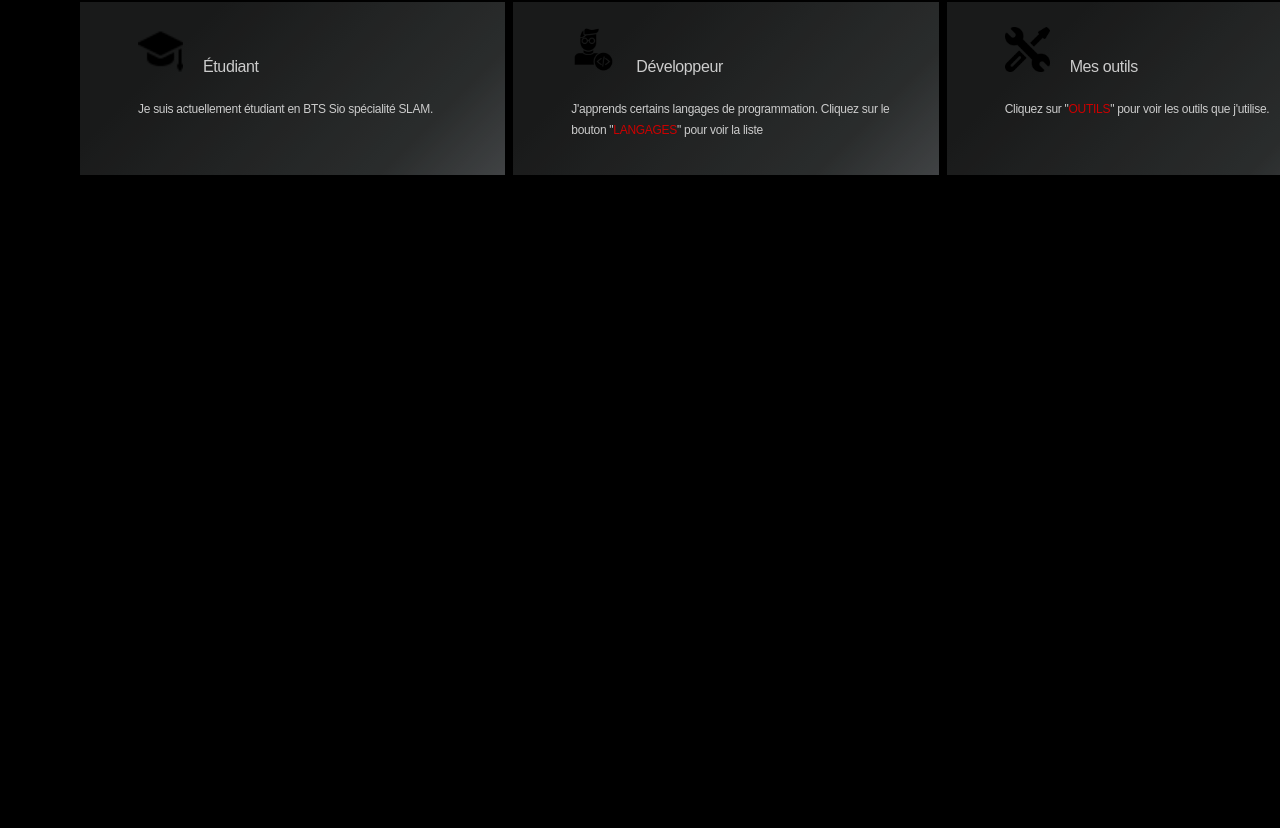
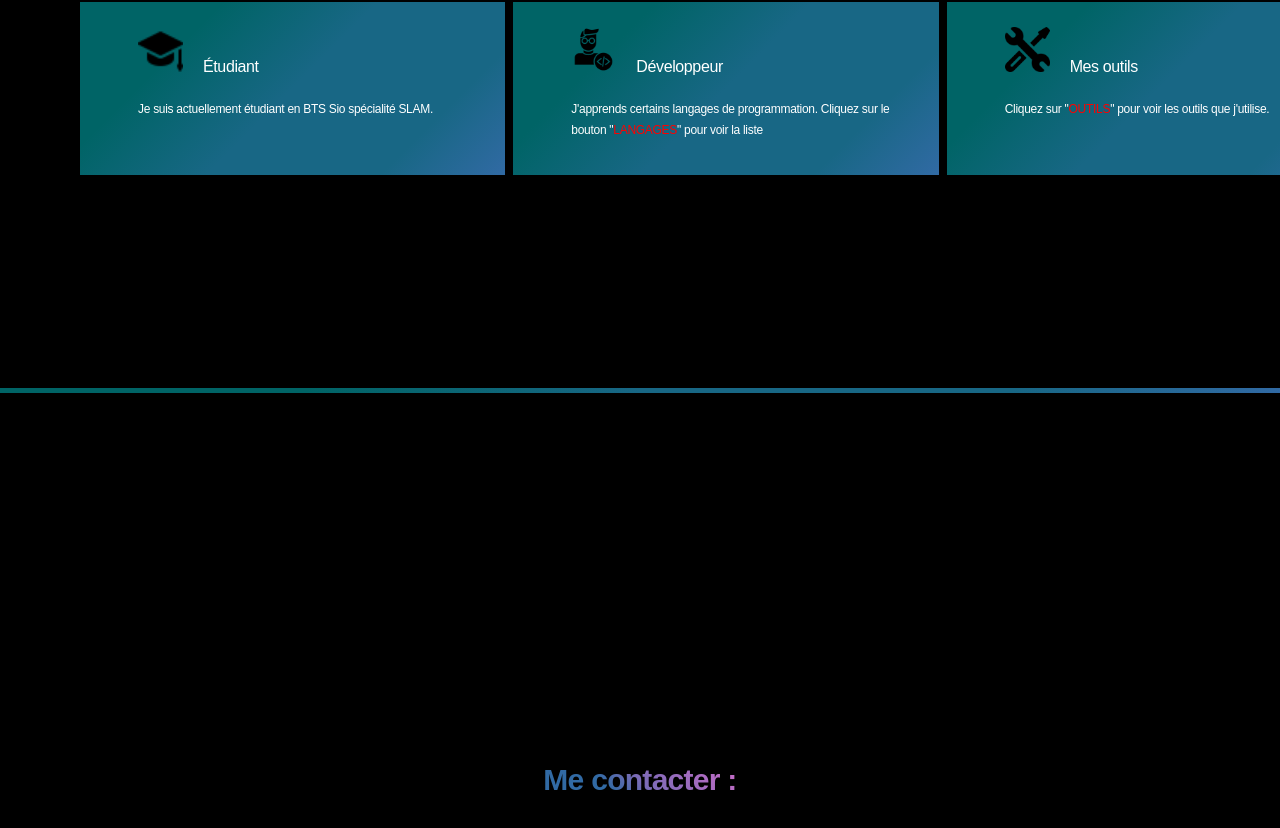
Before and after one commit to MaurrouViff/portfolio-vuejs, a Vue app: page / in a window 1280 px wide. Shown: the part 810-1638 px from the top of the page. Before the commit the page ends 1178 px from the top, so only its background shows below. Built offline with nearby package versions, Linux system fonts and the light colour scheme.

Commit message:
Updated pages

```diff
--- a/src/App.vue
+++ b/src/App.vue
@@ -41,7 +41,6 @@ body {
   display: flex;
   flex-direction: column;
 }
-
 .gradient-policy {
   font-size: 30px;
   letter-spacing: -0.72px;
@@ -52,7 +51,6 @@ body {
   font-weight: 600;
   text-align: center;
 }
-
 .hr-gradient {
   height: 5px;
   border: 0;
@@ -62,7 +60,7 @@ body {
 .link-button {
   background: linear-gradient(135deg, #006466 24%, #186785 50%, #186785 79%, #316AA4 100%);
   color: #fff;
-  padding: 10px 20px;
+  padding: 20px 30px;
   border: none;
   border-radius: 5px;
   cursor: pointer;
--- a/src/components/pages/Accueil.vue
+++ b/src/components/pages/Accueil.vue
@@ -20,7 +20,11 @@
         </div>
       </div>
     </section>
+    <hr class="hr-gradient">
+    <section class="second-section">
+      <div class="gradient-policy">Me contacter :</div>
 
+    </section>
   </div>
 </template>
 
@@ -37,14 +41,12 @@
 
 .features .feature {
   flex: 1 1 340px;
-  background-image: linear-gradient(135deg, #202121 24%, #2a2c2c 50%, #353838 79%, #515456 100%);
+  background: linear-gradient(135deg, #006466 24%, #186785 50%, #186785 79%, #316AA4 100%);
   padding: 25px 30px 35px 58px;
   margin: 0 8px 0 0;
-  opacity: 0.80;
 }
-.features .feature:hover {
-  opacity: 1;
-}
+
+
 .features .feature .feature-title {
   font-size: 16px;
   line-height: 1.6;
@@ -72,5 +74,15 @@
   align-items: center;
   justify-content: center;
   padding-bottom: 90px;
+
+}
+.second-section {
+  min-height: 60vh;
+  padding-top: 126px;
+  display: flex;
+  align-items: center;
+  justify-content: center;
+  padding-bottom: 90px;
+
 }
 </style>
```
